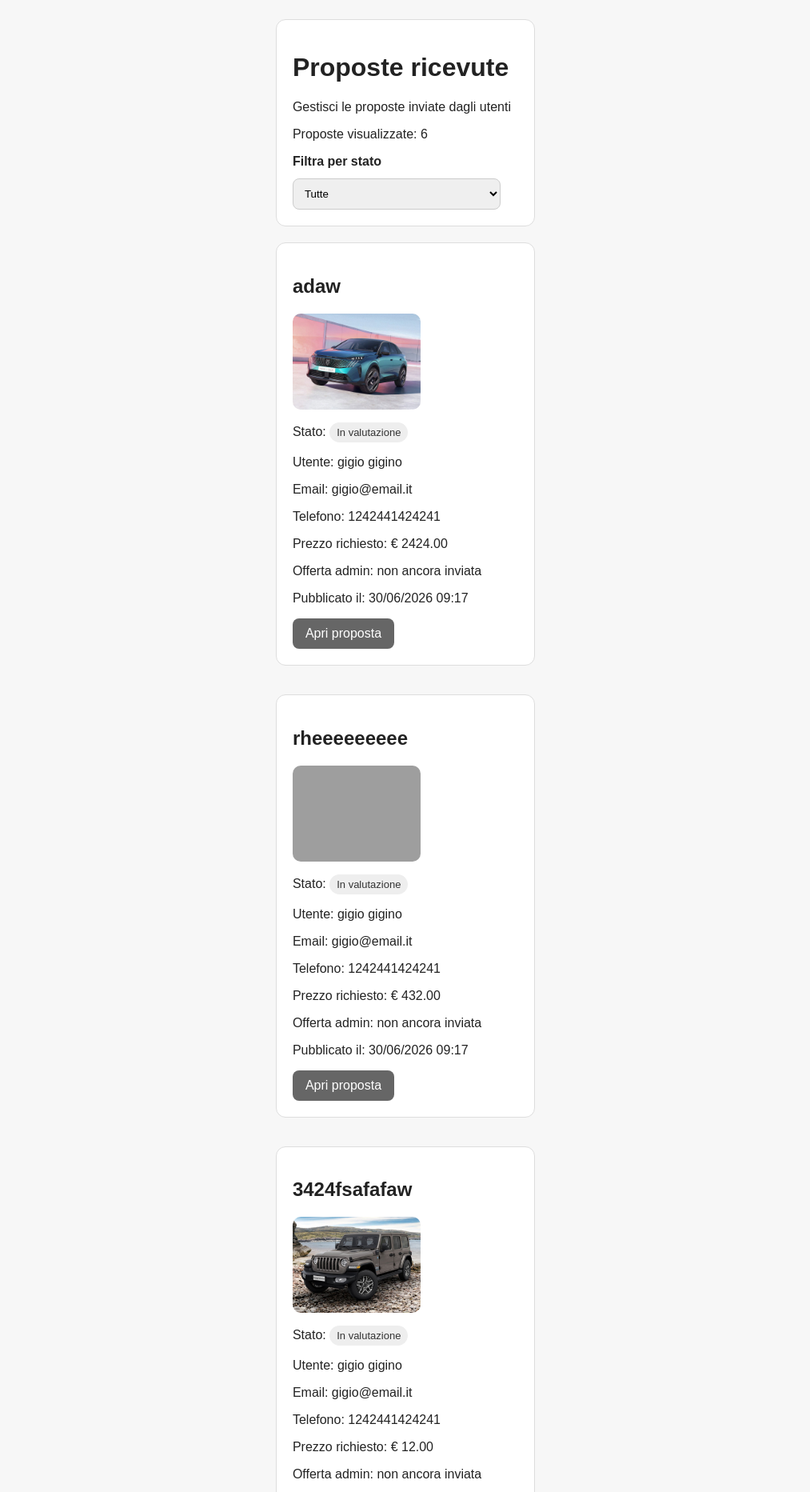
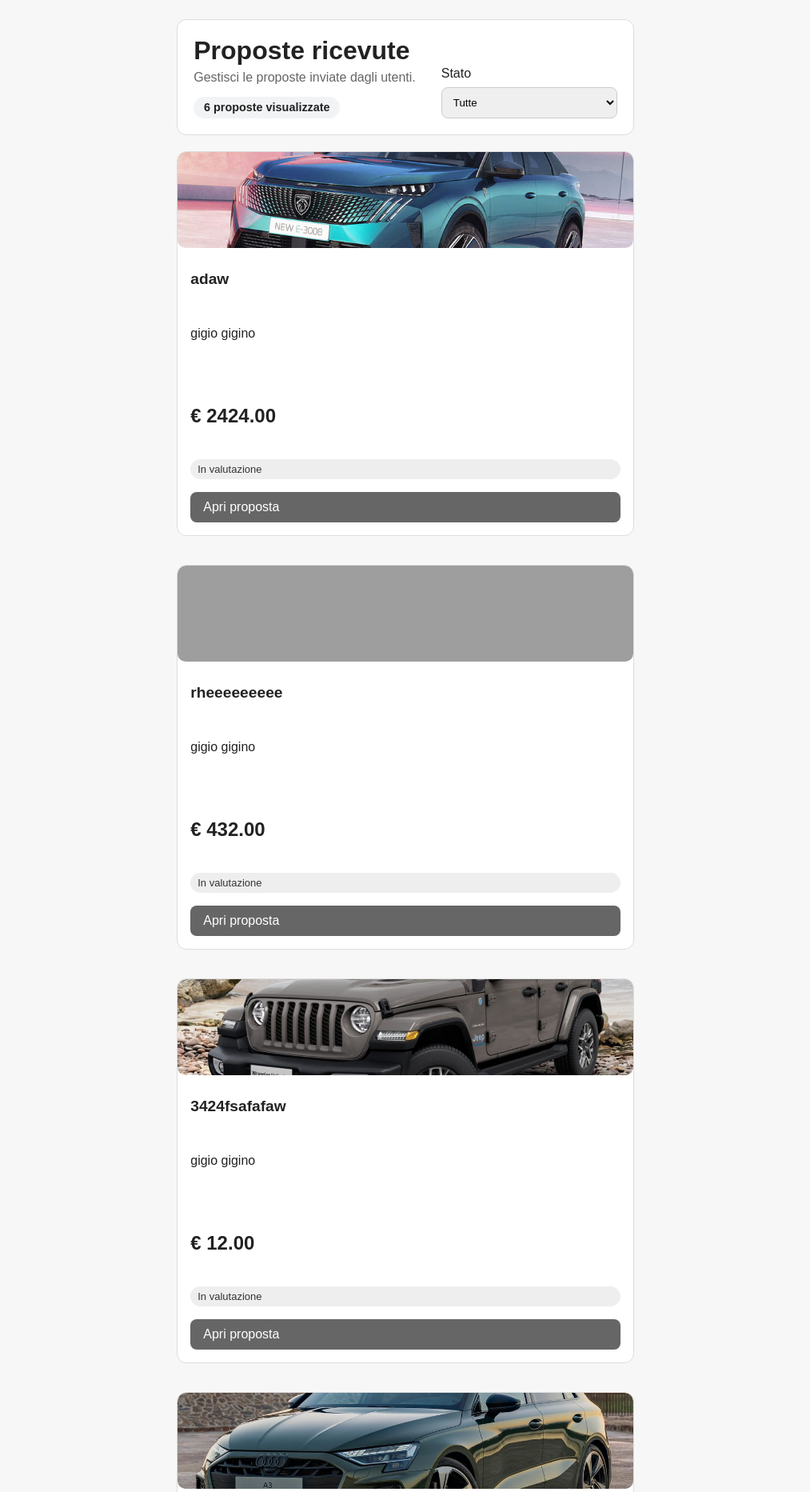
Before and after one commit to Alex-Alessi/mercatino-c2b, a Django app: page /staff/proposte/ in a window 1280 px wide. Shown: the part 107-1972 px from the top of the page at 80% size, without its empty margins (133-1146 px from the left). Run offline with Django 5.2, Linux system fonts and the light colour scheme; a user stored in the database is signed in; data comes from the database, SQL or seed files in the repository; both versions use the stored data as it was after the commit; grey boxes are pictures that could not be loaded.

Commit message:
staff proposal list template

```diff
--- a/mercatino_c2b/static/css/style.css
+++ b/mercatino_c2b/static/css/style.css
@@ -539,21 +539,44 @@ select {
     height: 44px;
 }
 
-.filter-form {
+.staff-header-top {
     display: flex;
-    gap: 12px;
-    align-items: center;
-    margin-top: 16px;
+    justify-content: space-between;
+    align-items: flex-end;
+    gap: 2rem;
     flex-wrap: wrap;
 }
 
-.filter-form label {
-    font-weight: bold;
+.staff-header h1 {
+    margin: 0 0 .4rem;
+}
+
+.staff-header p {
+    margin:.3rem 0;
+    color: #666;
+}
+
+.proposal-counter {
+    display: inline-block;
+    margin-top: .6rem;
+    padding: .35rem .8rem;
+    border-radius: 999px;
+    background: #f1f3f5;
+    font-size: .9rem;
+    font-weight: 600;
+}
+
+.filter-form {
+    display: flex;
+    gap: .5rem;
+    flex-direction: column;
 }
 
 .filter-form select {
-    max-width: 260px;
+    min-width: 220px;
 }
+
+
 
 .form-error-box {
     background: #fee2e2;
@@ -722,13 +745,53 @@ select {
     padding: 0.8rem 1.5rem;
 }
 
+.staff-proposal-card {
+    overflow: hidden;
+    padding: 0;
+    transition: .25s;
+}
+
+.staff-proposal-card:hover{
+
+    transform:translateY(-5px);
+
+    box-shadow:0 8px 22px rgba(0,0,0,.12);
+}
+
 .staff-proposal-thumb {
-    width: 160px;
+    width: 100%;
     height: 120px;
     object-fit: cover;
     border-radius: 10px;
     display: block;
     margin-bottom: 12px;
+    aspect-ratio: 4/3;
+}
+
+.staff-proposal-content {
+    padding: 1rem;
+    display: flex;
+    flex-direction: column;
+    gap: 1rem;
+}
+
+.staff-proposal-content h2{
+    margin: 0;
+    font-size: 1.2rem;
+}
+
+.proposal-owner {
+    margin: 0;
+    color: #666;
+}
+
+.proposal-price {
+    font-size: 1.5rem;
+    font-weight: bold;
+}
+
+.staff-proposal-content .button {
+    margin-top: auto;
 }
 
 .clickable-image {
--- a/mercatino_c2b/templates/staff_panel/proposal_list.html
+++ b/mercatino_c2b/templates/staff_panel/proposal_list.html
@@ -4,15 +4,20 @@
 
 {% block content %}
 
-<div class="card">
+<div class="card staff-header">
+    <div class="staff-header-top">
+        <div>
             <h1>Proposte ricevute</h1>
 
-    <p>Gestisci le proposte inviate dagli utenti</p>
+            <p>Gestisci le proposte inviate dagli utenti.</p>
 
-    <p>Proposte visualizzate: {{ proposals|length }}</p>
+            <span class="proposal-counter">
+                {{ proposals|length }} proposte visualizzate
+            </span>
+        </div>
 
         <form method="get" class="filter-form">
-        <label for="status">Filtra per stato</label>
+            <label for="status">Stato</label>
 
             <select name="status" id="status" onchange="this.form.submit()">
                 <option value="">Tutte</option>
@@ -26,11 +31,11 @@
             {% comment %} <button type="submit">Filtra</button> {% endcomment %}
         </form>
     </div>
+</div>
 
 <div class="proposal-grid">
     {% for proposal in proposals %}
-        <div class="card">
-            <h2>{{ proposal.title }}</h2>
+        <div class="card staff-proposal-card">
 
             {% with first_image=proposal.images.first %}
                 {% if first_image %}
@@ -40,51 +45,38 @@
                 {% endif %}
             {% endwith %}
 
-            <p>Stato:
+            <div class="staff-proposal-content">
+
+                <h2>{{ proposal.title }}</h2>
+
+                <p class="proposal-owner">
+                    {% if proposal.user.first_name or proposal.user.last_name %}
+                        <p>{{ proposal.user.first_name }} {{ proposal.user.last_name }}</p>
+                    {% else %}
+                        <p>{{ proposal.user.username }}</p>
+                    {% endif %}
+                </p>
+
+                <div class="proposal-price">
+                    {% if proposal.requested_price %}
+                        € {{ proposal.requested_price }}</p>
+                    {% else %}
+                        Prezzo non indicato
+                    {% endif %}
+                </div>
+
                 <span class="badge {{ proposal.status_badge_class }}">
                     {{ proposal.get_status_display }}
                 </span>
-            </p>
-
-            {% if proposal.user.first_name or proposal.user.last_name %}
-                <p>Utente: {{ proposal.user.first_name }} {{ proposal.user.last_name }}</p>
-            {% else %}
-                <p>Utente: {{ proposal.user.username }}</p>
-            {% endif %}
-
-            {% if proposal.user.email %}
-                <p>Email: {{ proposal.user.email }}</p>
-            {% else %}
-                <p>Email: non disponibile</p>
-            {% endif %}
-
-            {% if proposal.user.profile.phone %}
-                <p>Telefono: {{ proposal.user.profile.phone }}</p>
-            {% else %}
-                <p>Telefono: non disponibile</p>
-            {% endif %}
-
-            {% if proposal.requested_price %}
-                <p>Prezzo richiesto: € {{ proposal.requested_price }}</p>
-            {% else %}
-                <p>Prezzo richiesto: non indicato</p>
-            {% endif %}
-
-            {% if proposal.admin_offer %}
-                <p>Offerta admin: € {{ proposal.admin_offer }}</p>
-            {% else %}
-                <p>Offerta admin: non ancora inviata</p>
-            {% endif %}
-
-            <p>Pubblicato il: {{ proposal.created_at|date:"d/m/Y H:i" }}</p>
 
                 <a class="button secondary" href="{% url 'staff_proposal_detail' proposal.pk %}">
                     Apri proposta
                 </a>
             </div>
+        </div>
     {% empty %}
         <div class="card">
-            <p>Non ci sono proposte.</p>
+            Nessuna proposta disponibile.
         </div>
     {% endfor %}
 </div>
```
Also changed, not shown: mercatino_c2b/templates/proposals/proposal_detail.html (+8 -3 lines), mercatino_c2b/db.sqlite3. Lines whose indentation alone changed are shown as unchanged.
